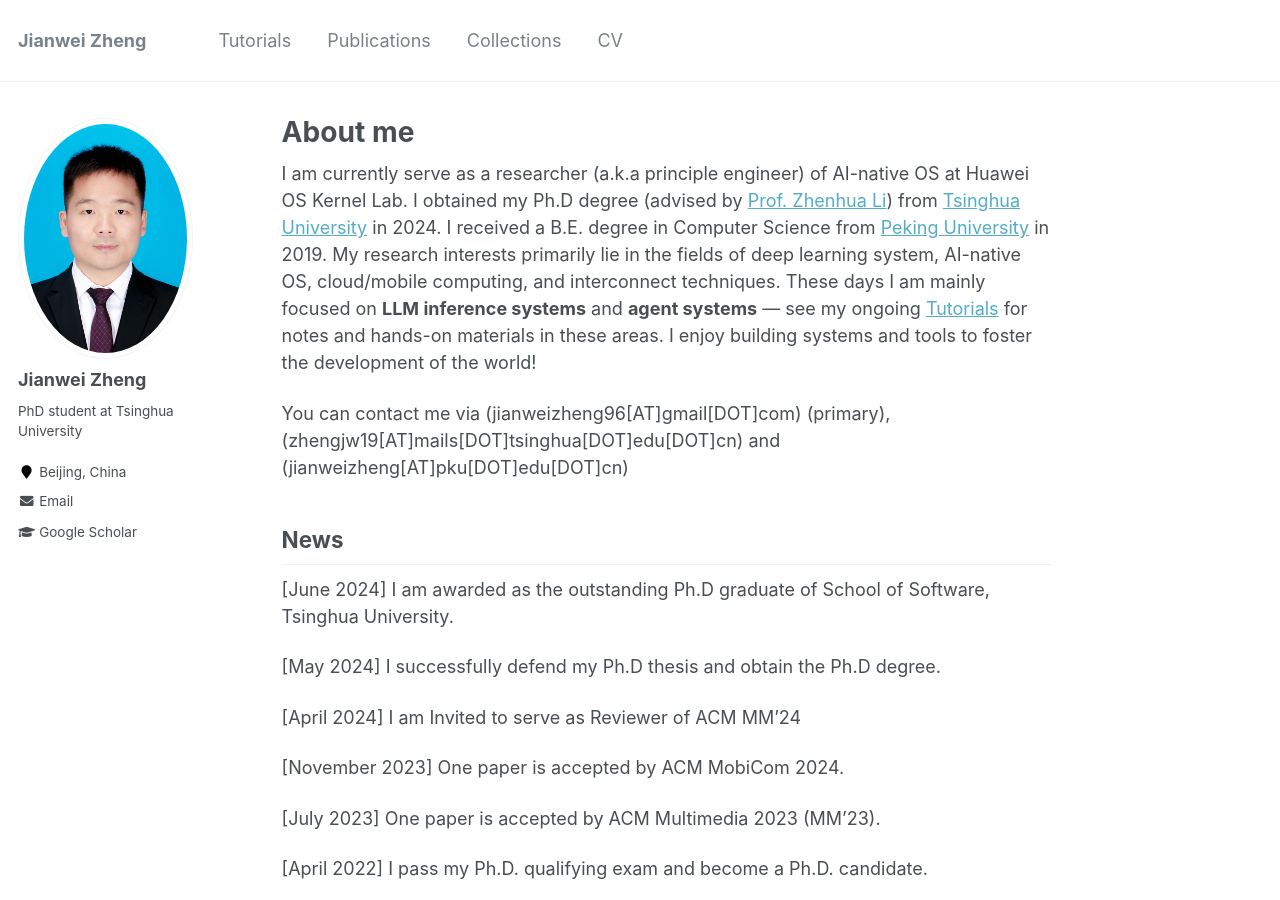
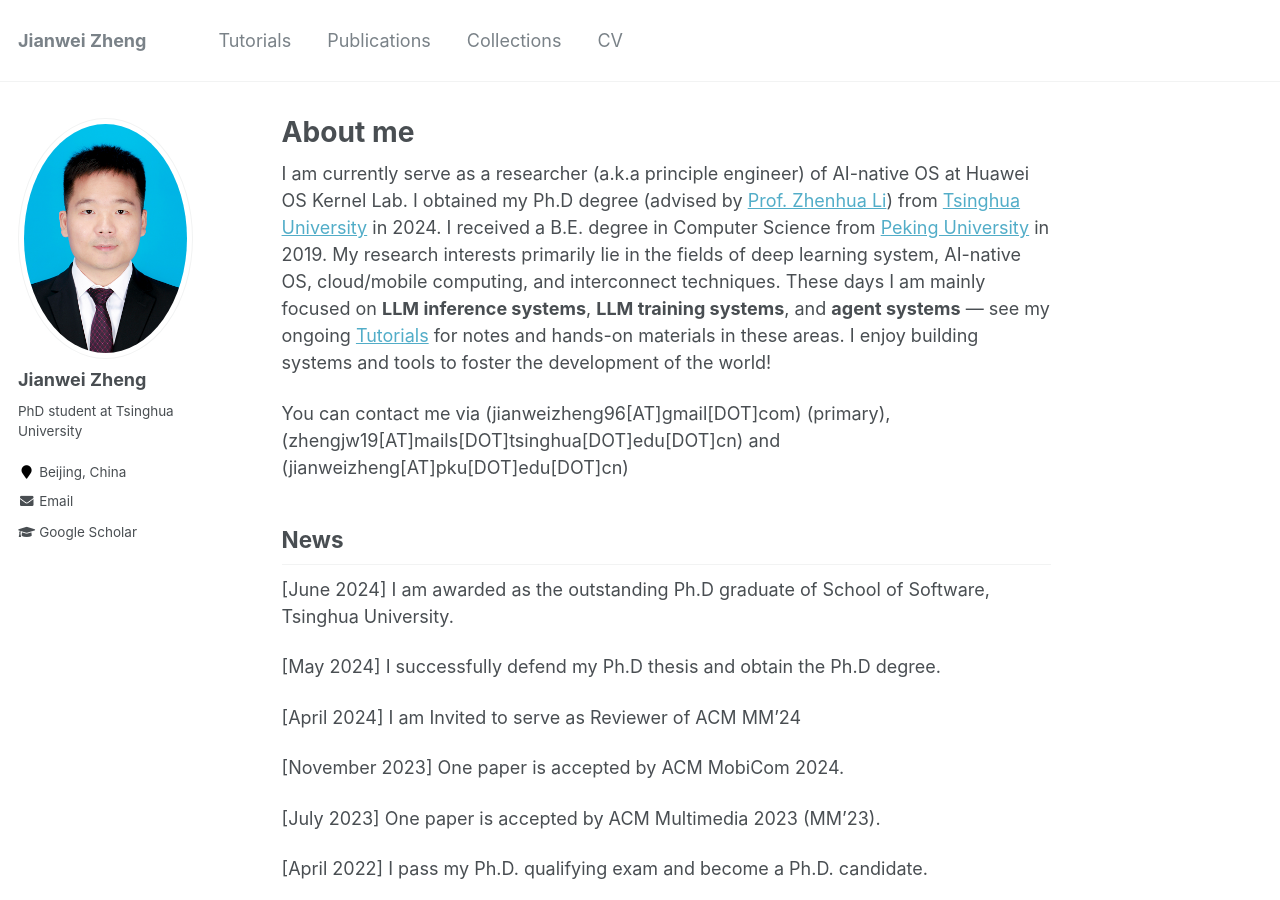
Before and after one commit to jwzheng96/jwzheng96.github.io, a Jekyll site: the page built from _pages/about.md, in a window 1280 px wide and 900 px high. Built offline with Jekyll 4.4.1, drawn with Linux system fonts in a browser that asks for light colours.

Commit message:
surface LLM training systems alongside inference and agent focus
Co-Authored-By: Claude Opus 4.7 (1M context) <noreply@anthropic.com>

```diff
--- a/_pages/about.md
+++ b/_pages/about.md
@@ -11,7 +11,7 @@ redirect_from:
 I am currently serve as a researcher (a.k.a principle engineer) of AI-native OS at Huawei OS Kernel Lab. I obtained my Ph.D degree (advised by [Prof. Zhenhua Li](http://www.greenorbs.org/people/lzh/)) from [Tsinghua University](http://info.tsinghua.edu.cn/index.jsp) in 2024.
 I received a B.E. degree in Computer Science from [Peking University](https://www.pku.edu.cn/) in 2019.
 My research interests primarily lie in the fields of deep learning system, AI-native OS, cloud/mobile computing, and interconnect techniques.
-These days I am mainly focused on **LLM inference systems** and **agent systems** — see my ongoing [Tutorials](/tutorials/) for notes and hands-on materials in these areas.
+These days I am mainly focused on **LLM inference systems**, **LLM training systems**, and **agent systems** — see my ongoing [Tutorials](/tutorials/) for notes and hands-on materials in these areas.
 I enjoy building systems and tools to foster the development of the world!
 
 You can contact me via (jianweizheng96[AT]gmail[DOT]com) (primary), (zhengjw19[AT]mails[DOT]tsinghua[DOT]edu[DOT]cn) and (jianweizheng[AT]pku[DOT]edu[DOT]cn)
```
Also changed, not shown: _pages/tutorials.md (+1 -1 lines).
